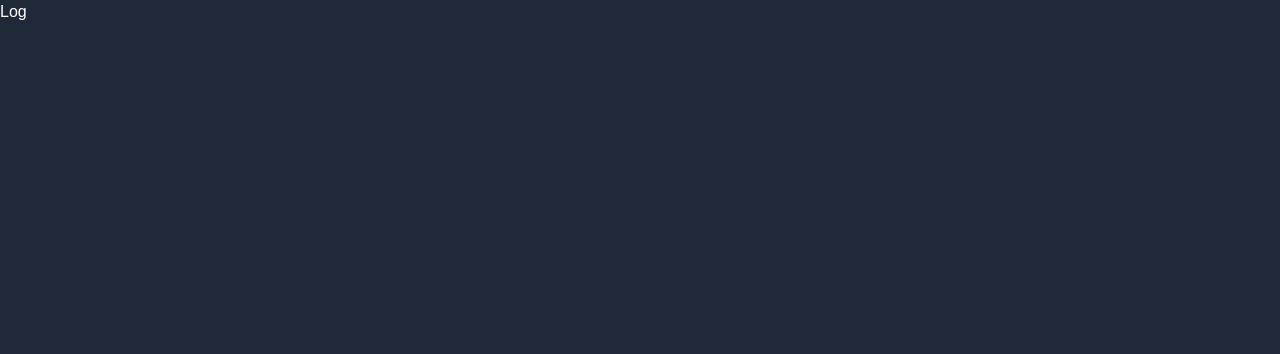
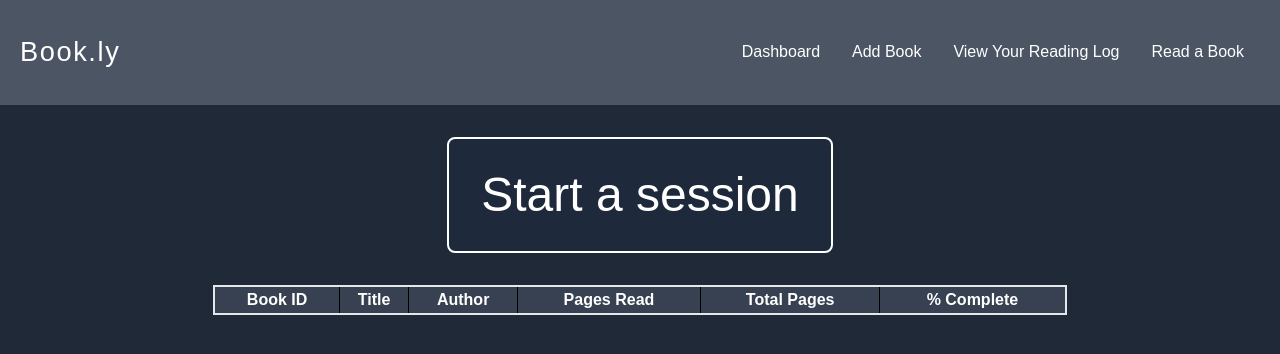
Before and after one commit to mud-ali/bookly, a React (Vite) app: page /log in a window 1280 px wide. Shown: the top 354 px of the page. Built offline with nearby package versions, Linux system fonts and the light colour scheme.

Commit message:
create log display and type

```diff
--- a/src/pages/Log.tsx
+++ b/src/pages/Log.tsx
@@ -1,10 +1,56 @@
 import React from 'react';
+import Header from '../components/Header';
+import { Link } from 'react-router-dom';
+import { readingLogEntry } from '../types/readingLogEntry';
+import { bookData } from '../types/bookData';
 
 const Log = () => {
+    const logData : readingLogEntry[] = JSON.parse(localStorage.getItem("logs") ?? "[]");
+    const bookInfo: bookData[] = JSON.parse(localStorage.getItem("books") ?? "[]");
+
+
     return (
-        <div>
-            <h1>Log</h1>
-        </div>
+        <>
+            <Header />
+            <main>
+                <div className={`w-[4%] min-w-max rounded-lg bg-slate-800 p-8 flex justify-center items-center
+                    text-center text-5xl mx-auto my-8 border-2 border-white hover:bg-slate-900 transition-all duration-200 hover:scale-95`}>
+                    <Link to="/read">Start a session</Link>
+                </div>
+
+                <div id="info" className="w-full my-8">
+                    <table className="w-2/3 min-w-max mx-auto ">
+                        <thead>
+                            <tr>
+                                <th>Book ID</th>
+                                <th>Title</th>
+                                <th>Author</th>
+                                <th>Pages Read</th>
+                                <th>Total Pages</th>
+                                <th>% Complete</th>
+                            </tr>
+                        </thead>
+                        <tbody>
+                            {
+                                logData.map((entry: readingLogEntry, index: number) => {
+                                    const book = bookInfo.find((book: bookData) => book.title === entry.title);
+                                    return (
+                                        <tr data-highlight={String(entry.endPage === book?.pages)}>
+                                            <td>{index + 1}</td>
+                                            <td>{entry.title}</td>
+                                            <td>{book?.author ?? "--"}</td>
+                                            <td>{entry.endPage - entry.startPage}</td>
+                                            <td>{book?.pages}</td>
+                                            <td>{Math.round(((entry.endPage - entry.startPage) / (book?.pages ?? 1)) * 1000)/10}%</td>
+                                        </tr>
+                                    )
+                                })
+                            }
+                        </tbody>
+                    </table>
+                </div>
+            </main>
+        </>
     )
 }
 
--- /dev/null
+++ b/src/types/readingLogEntry.ts
@@ -0,0 +1,7 @@
+export type readingLogEntry = {
+    startTime: Date,
+    endTime: Date,
+    title: string,
+    startPage: number,
+    endPage: number,
+}
```
